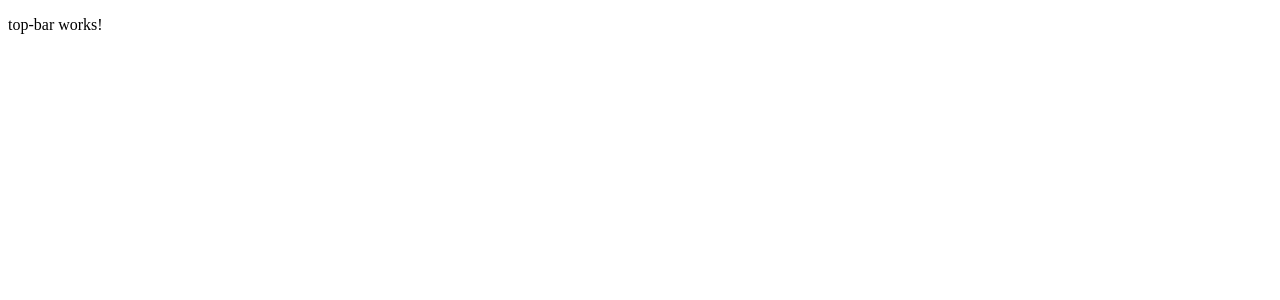
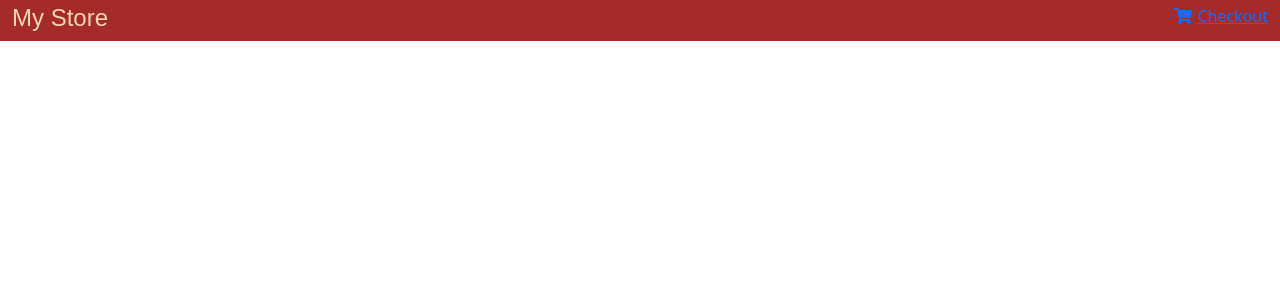
Before and after one commit to s2100637/angular-tutorial-mystore, an Angular app: page / in a window 1280 px wide. Shown: the top 300 px of the page. Built offline with nearby package versions, Linux system fonts and the light colour scheme.

Commit message:
add bootstrap and edit top-bar

```diff
--- a/angular.json
+++ b/angular.json
@@ -27,6 +27,7 @@
               "src/assets"
             ],
             "styles": [
+              "node_modules/bootstrap/dist/css/bootstrap.min.css",
               "src/styles.css"
             ],
             "scripts": []
--- a/package.json
+++ b/package.json
@@ -15,6 +15,7 @@
     "@angular/compiler": "~13.2.6",
     "@angular/core": "~13.2.6",
     "@angular/forms": "~13.2.6",
+    "@angular/localize": "~13.2.6",
     "@angular/platform-browser": "~13.2.6",
     "@angular/platform-browser-dynamic": "~13.2.6",
     "@angular/router": "~13.2.6",
@@ -23,6 +24,9 @@
     "@fortawesome/free-brands-svg-icons": "^5.15.4",
     "@fortawesome/free-regular-svg-icons": "^5.15.4",
     "@fortawesome/free-solid-svg-icons": "^5.15.4",
+    "@ng-bootstrap/ng-bootstrap": "^12.0.0",
+    "@popperjs/core": "^2.10.2",
+    "bootstrap": "^5.1.3",
     "rxjs": "~7.4.0",
     "tslib": "^2.3.0",
     "zone.js": "~0.11.4"
--- a/src/app/app.module.ts
+++ b/src/app/app.module.ts
@@ -5,6 +5,7 @@ import { AppRoutingModule } from './app-routing.module';
 import { AppComponent } from './app.component';
 import { TopBarComponent } from './top-bar/top-bar.component';
 import { FontAwesomeModule } from '@fortawesome/angular-fontawesome';
+import { NgbModule } from '@ng-bootstrap/ng-bootstrap';
 
 @NgModule({
   declarations: [
@@ -14,7 +15,8 @@ import { FontAwesomeModule } from '@fortawesome/angular-fontawesome';
   imports: [
     BrowserModule,
     AppRoutingModule,
-    FontAwesomeModule
+    FontAwesomeModule,
+    NgbModule
   ],
   providers: [],
   bootstrap: [AppComponent]
--- a/src/app/top-bar/top-bar.component.css
+++ b/src/app/top-bar/top-bar.component.css
@@ -0,0 +1,18 @@
+h2 {
+  font-family: "Montserrat", sans-serif;
+  color: #f2d8af;
+  text-decoration: none;
+  font-size: 1.5rem;
+}
+
+h2:hover {
+  opacity: 0.7;
+}
+
+fa-icon {
+  padding-right: 5px;
+}
+
+a {
+  cursor: pointer;
+}
--- a/src/app/top-bar/top-bar.component.html
+++ b/src/app/top-bar/top-bar.component.html
@@ -1 +1,13 @@
-<p>top-bar works!</p>
+<div class="container-fluid pt-1" style="background-color: #a52a2a;">
+    <div class="row">
+        <div class="col-6">
+            <a>
+                <h2 [routerLink]="['/']">My Store</h2>
+            </a>
+        </div>
+
+        <div class="col-6 pb-1 d-flex justify-content-end">
+            <a [routerLink]="['/cart']"><fa-icon [icon]="faShoppingCart"></fa-icon>Checkout</a>
+        </div>
+    </div>
+</div>
--- a/src/app/top-bar/top-bar.component.ts
+++ b/src/app/top-bar/top-bar.component.ts
@@ -1,15 +1,15 @@
 import { Component, OnInit } from '@angular/core';
+import { faShoppingCart } from '@fortawesome/free-solid-svg-icons';
 
 @Component({
   selector: 'app-top-bar',
   templateUrl: './top-bar.component.html',
-  styleUrls: ['./top-bar.component.css']
+  styleUrls: ['./top-bar.component.css'],
 })
 export class TopBarComponent implements OnInit {
+  faShoppingCart = faShoppingCart;
 
-  constructor() { }
+  constructor() {}
 
-  ngOnInit(): void {
-  }
-
+  ngOnInit(): void {}
 }
--- a/src/polyfills.ts
+++ b/src/polyfills.ts
@@ -1,3 +1,7 @@
+/***************************************************************************************************
+ * Load `$localize` onto the global scope - used if i18n tags appear in Angular templates.
+ */
+import '@angular/localize/init';
 /**
  * This file includes polyfills needed by Angular and is loaded before the app.
  * You can add your own extra polyfills to this file.
```
Also changed, not shown: 1 other file (tests, documents, lock files or other folders).
